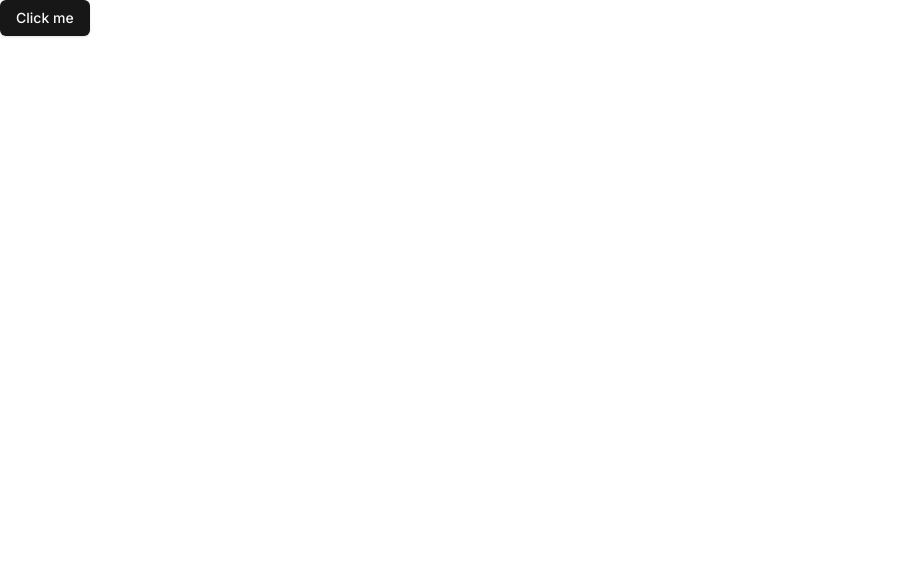
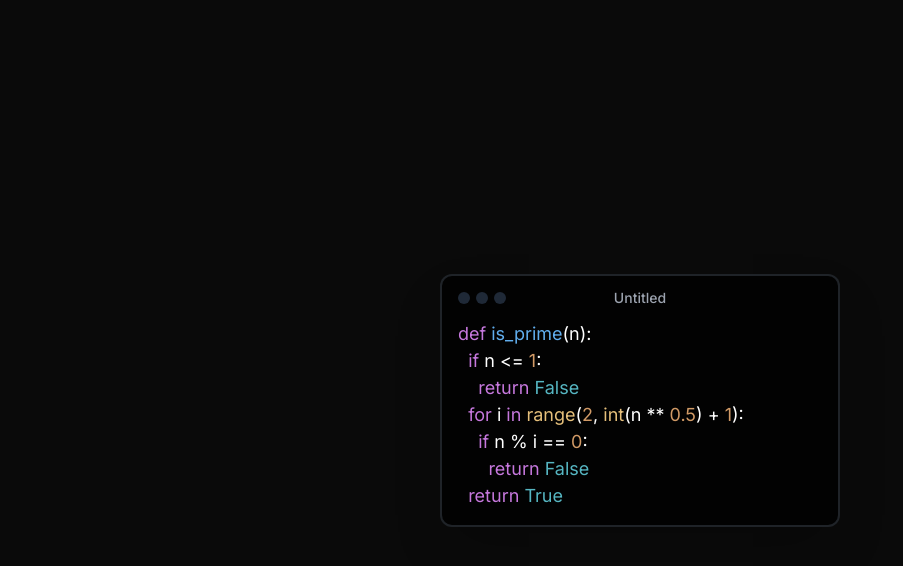
Before and after one commit to togawalk/code-screenshot, a React (Vite) app: page / in a window 1280 px wide. Shown: the top 566 px of the page, without its empty margins (0-903 px from the left). Built offline with nearby package versions, Linux system fonts and the light colour scheme.

Commit message:
chore: base structure

```diff
--- a/package.json
+++ b/package.json
@@ -17,10 +17,14 @@
     "@radix-ui/react-switch": "^1.0.3",
     "class-variance-authority": "^0.7.0",
     "clsx": "^2.0.0",
+    "highlight.js": "^11.9.0",
     "react": "^18.2.0",
     "react-dom": "^18.2.0",
+    "react-hot-toast": "^2.4.1",
+    "react-simple-code-editor": "^0.13.1",
     "tailwind-merge": "^2.0.0",
-    "tailwindcss-animate": "^1.0.7"
+    "tailwindcss-animate": "^1.0.7",
+    "zustand": "^4.4.7"
   },
   "devDependencies": {
     "@types/node": "^20.10.0",
--- a/src/App.tsx
+++ b/src/App.tsx
@@ -1,12 +1,26 @@
-import { Button } from "@/components/ui/button"
+import { useStore } from "@/store";
+import CodeEditor from "@/components/CodeEditor";
+import { themes, fonts } from "@/config";
 
 function App() {
+  const theme = useStore((state) => state.theme)
+  const fontStyle = useStore((state) => state.fontStyle)
 
   return (
-    <>
-      <Button>Click me</Button>
-    </>
-  )
+    <main className="dark min-h-screen flex justify-center items-center bg-neutral-950 text-white">
+      <link
+        rel="stylesheet"
+        href={themes[theme].theme}
+        crossOrigin="anonymous"
+      />
+      <link
+        rel="stylesheet"
+        href={fonts[fontStyle].src}
+        crossOrigin="anonymous"
+      />
+      <CodeEditor />
+    </main>
+  );
 }
 
-export default App
+export default App;
--- /dev/null
+++ b/src/components/CodeEditor.tsx
@@ -0,0 +1,40 @@
+import { codeSnippets } from "@/config";
+import hljs from "highlight.js";
+import Editor from "react-simple-code-editor";
+
+export default function CodeEditor() {
+  return (
+    <div className="min-w-[400px] border-2 rounded-xl shadow-2xl bg-black/75 border-gray-600/40">
+      <header className="grid grid-cols-6 gap-3 items-center px-4 py-3">
+        <div className="flex gap-1.5">
+          <div className="rounded-full h-3 w-3 bg-gray-800" />
+          <div className="rounded-full h-3 w-3 bg-gray-800" />
+          <div className="rounded-full h-3 w-3 bg-gray-800" />
+        </div>
+        <div className="flex col-span-4 justify-center">
+          <input
+            className="bg-transparent text-center text-gray-400 text-sm font-medium focus:outline-none"
+            type="text"
+            value="Untitled"
+            spellCheck={false}
+            onClick={(e) => (e.target as HTMLInputElement).select()}
+          />
+        </div>
+      </header>
+      <div className="px-4 pb-4">
+        <Editor
+          value={codeSnippets[0].code}
+          highlight={(code) =>
+            hljs.highlight(code, { language: codeSnippets[0].language }).value
+          }
+          style={{
+            fontStyle: "Jetbrains Mono",
+            fontSize: 18,
+          }}
+          textareaClassName="focus:outline-none"
+          onClick={(e) => (e.target as HTMLTextAreaElement).select()}
+        />
+      </div>
+    </div>
+  );
+}
--- a/src/main.tsx
+++ b/src/main.tsx
@@ -2,9 +2,11 @@ import React from 'react'
 import ReactDOM from 'react-dom/client'
 import App from './App.tsx'
 import './index.css'
+import { Toaster } from 'react-hot-toast'
 
 ReactDOM.createRoot(document.getElementById('root')!).render(
   <React.StrictMode>
     <App />
+    <Toaster />
   </React.StrictMode>,
 )
--- /dev/null
+++ b/src/store.ts
@@ -0,0 +1,23 @@
+import { create } from "zustand";
+import { persist } from "zustand/middleware";
+
+export const useStore = create(
+  persist(
+    () => ({
+      code: "",
+      title: "Untitled",
+      theme: "hyper",
+      darkMode: true,
+      showBackground: true,
+      language: "plaintext",
+      autoDetectLanguage: false,
+      fontSize: 18,
+      fontStyle: "jetBrainsMono",
+      padding: 64,
+    }),
+    {
+      name: "user-preferences",
+    },
+  ),
+);
+export default useStore;
```
Also changed, not shown: 1 other file (tests, documents, lock files or other folders).
